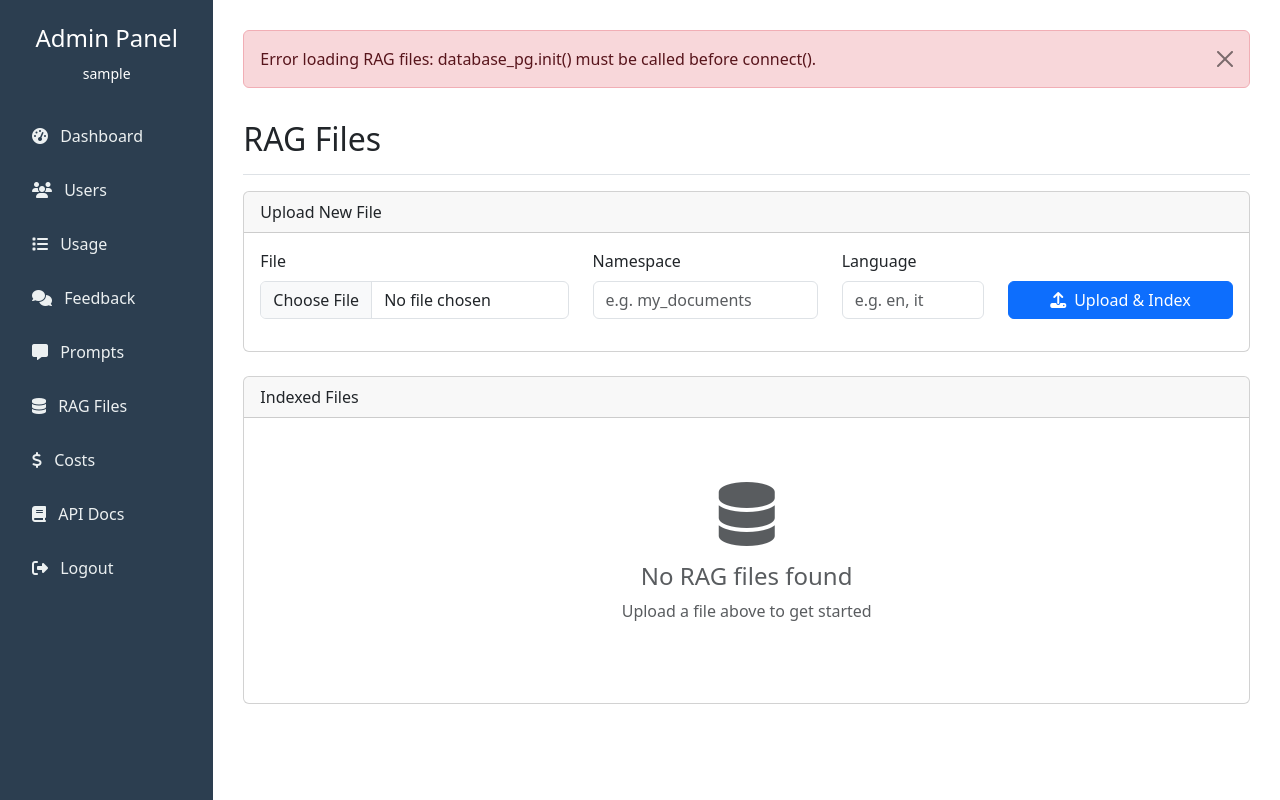
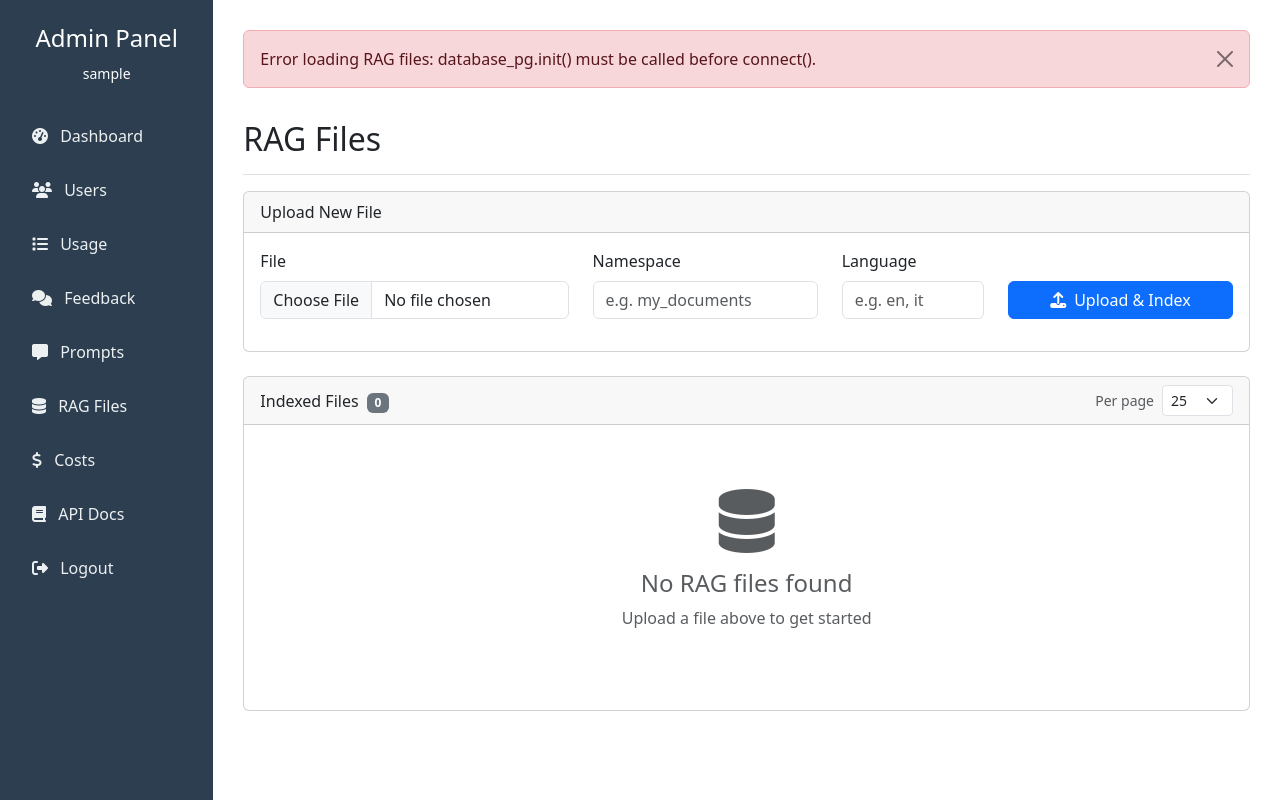
Before and after one commit to gnucoop/pandino, a Flask app: page /admin/rag-files in a window 1280 px wide. Run offline with Flask 3, Linux system fonts and the light colour scheme; the visitor is signed in with stand-in values (Sample User, id 1); parts of the project's set-up code (start-up, migrations or seed data) failed here and were passed over; some libraries are stand-ins or nearby versions.

Commit message:
feat(admin): paginate RAG indexed files server-side
The admin RAG Files page listed every indexed file at once. It now pages
through rag_files with LIMIT/OFFSET plus a COUNT, 25 per page by default
(10/25/50/100 selectable), with First/Previous/Next/Last controls, a page
indicator and the total count.

- page/per_page are validated: invalid or out-of-range values fall back to
  defaults, and a page past the end is clamped to the last page.
- Delete returns to the page it came from; upload returns to page 1 (the
  new file sorts first) and keeps the page size.
- The delete confirm dialog now passes the file name through tojson, so
  quotes or markup in a file name can no longer break the dialog or inject
  script.

Co-Authored-By: Claude Opus 5.5 <noreply@anthropic.com>

```diff
--- a/infrastructure/database_methods.py
+++ b/infrastructure/database_methods.py
@@ -275,17 +275,32 @@ def build_insert_rag_file_query(
     return query, params
 
 
-def build_get_all_rag_files_query() -> Tuple[sql.Composed, Tuple[()]]:
-    """
-    Builds a SQL query to retrieve all records from the rag_files table.
+def build_get_rag_files_page_query(
+    limit: int, offset: int
+) -> Tuple[sql.SQL, Tuple[int, int]]:
+    """
+    Builds a SQL query to retrieve one page of the rag_files table, newest
+    first. ``id`` breaks ties on ``created_at`` so pages are stable.
+
+    :param limit: Maximum number of rows to return.
+    :param offset: Number of rows to skip.
+    :return: Tuple with SQL query and parameters.
+    """
+    query = sql.SQL(
+        "SELECT id, file_name, namespace, chunk_count, language, created_at "
+        "FROM rag_files ORDER BY created_at DESC, id ASC "
+        "LIMIT %s OFFSET %s"
+    )
+    return query, (limit, offset)
+
+
+def build_count_rag_files_query() -> Tuple[sql.SQL, Tuple[()]]:
+    """
+    Builds a SQL query to count the records in the rag_files table.
 
     :return: Tuple with SQL query and empty parameter tuple.
     """
-    query = sql.SQL(
-        "SELECT id, file_name, namespace, chunk_count, language, created_at "
-        "FROM rag_files ORDER BY created_at DESC"
-    )
-    return query, ()
+    return sql.SQL("SELECT COUNT(*) FROM rag_files"), ()
 
 
 def build_get_rag_file_for_delete_query(
--- a/routes/admin.py
+++ b/routes/admin.py
@@ -28,7 +28,7 @@ from infrastructure.database_pg import (
     delete_rag_file,
     get_all_costs,
     get_all_prompts,
-    get_all_rag_files,
+    get_rag_files_page,
     get_cost_by_id,
     get_daily_stats,
     get_feedback_for_admin,
@@ -737,15 +737,69 @@ def admin_delete_prompt(prompt_id):
     return redirect(url_for("admin.admin_prompts"))
 
 
+RAG_FILES_DEFAULT_PER_PAGE = 25
+RAG_FILES_PER_PAGE_OPTIONS = (10, 25, 50, 100)
+
+
+def _parse_rag_files_paging(source) -> tuple[int, int]:
+    """
+    Read ``page`` / ``per_page`` from a request mapping (args or form).
+
+    Non-numeric or out-of-range values fall back to the defaults: page 1 and
+    RAG_FILES_DEFAULT_PER_PAGE. ``per_page`` must be one of
+    RAG_FILES_PER_PAGE_OPTIONS. A page past the end is clamped later, once the
+    total is known.
+    """
+    page = source.get("page", type=int)
+    if page is None or page < 1:
+        page = 1
+    per_page = source.get("per_page", type=int)
+    if per_page not in RAG_FILES_PER_PAGE_OPTIONS:
+        per_page = RAG_FILES_DEFAULT_PER_PAGE
+    return page, per_page
+
+
+def _rag_files_redirect(page: int = 1, per_page: int = RAG_FILES_DEFAULT_PER_PAGE):
+    params = {}
+    if page != 1:
+        params["page"] = page
+    if per_page != RAG_FILES_DEFAULT_PER_PAGE:
+        params["per_page"] = per_page
+    return redirect(url_for("admin.admin_rag_files", **params))
+
+
 @admin_bp.route("/admin/rag-files")
 @admin_required
 def admin_rag_files():
+    page, per_page = _parse_rag_files_paging(request.args)
     try:
-        rag_files = get_all_rag_files()
-        return render_template("admin/rag_files.html", rag_files=rag_files)
+        data = get_rag_files_page(page=page, per_page=per_page)
     except Exception as e:
         flash(f"Error loading RAG files: {str(e)}", "danger")
-        return render_template("admin/rag_files.html", rag_files=[])
+        data = {
+            "rag_files": [],
+            "page": 1,
+            "per_page": per_page,
+            "total_count": 0,
+            "total_pages": 1,
+        }
+
+    pagination = {
+        "page": data["page"],
+        "per_page": data["per_page"],
+        "total_count": data["total_count"],
+        "total_pages": data["total_pages"],
+        "first_index": (data["page"] - 1) * data["per_page"] + 1
+        if data["rag_files"]
+        else 0,
+        "last_index": (data["page"] - 1) * data["per_page"] + len(data["rag_files"]),
+    }
+    return render_template(
+        "admin/rag_files.html",
+        rag_files=data["rag_files"],
+        pagination=pagination,
+        per_page_options=RAG_FILES_PER_PAGE_OPTIONS,
+    )
 
 
 @admin_bp.route("/admin/rag-files/upload", methods=["POST"])
@@ -755,10 +809,12 @@ def admin_upload_rag_file():
     file = request.files.get("file")
     namespace = request.form.get("namespace", "").strip()
     language = request.form.get("language", "").strip() or None
+    # New files sort first, so land on page 1 with the viewer's page size.
+    _page, per_page = _parse_rag_files_paging(request.form)
 
     if not file or not namespace:
         flash("File and namespace are required", "danger")
-        return redirect(url_for("admin.admin_rag_files"))
+        return _rag_files_redirect(per_page=per_page)
 
     # Declared after validation - a request that cannot embed anything
     # resolves no identity - and before every line of the ingestion attempt,
@@ -812,7 +868,7 @@ def admin_upload_rag_file():
     except Exception as e:
         flash(f"Error processing file: {str(e)}", "danger")
 
-    return redirect(url_for("admin.admin_rag_files"))
+    return _rag_files_redirect(per_page=per_page)
 
 
 @admin_bp.route("/admin/rag-files/delete", methods=["POST"])
@@ -820,10 +876,13 @@ def admin_upload_rag_file():
 def admin_delete_rag_file():
     file_id = request.form.get("file_id")
     namespace = request.form.get("namespace")
+    # Return to the page the delete came from; the listing clamps it if that
+    # page no longer exists after the delete.
+    page, per_page = _parse_rag_files_paging(request.form)
 
     if not file_id or not namespace:
         flash("Missing file id or namespace", "danger")
-        return redirect(url_for("admin.admin_rag_files"))
+        return _rag_files_redirect(page, per_page)
 
     try:
         result = delete_rag_file(file_id, namespace)
@@ -837,4 +896,4 @@ def admin_delete_rag_file():
     except Exception as e:
         flash(f"Error deleting RAG file: {str(e)}", "danger")
 
-    return redirect(url_for("admin.admin_rag_files"))
+    return _rag_files_redirect(page, per_page)
--- a/templates/admin/rag_files.html
+++ b/templates/admin/rag_files.html
@@ -13,6 +13,7 @@
     </div>
     <div class="card-body">
         <form method="POST" action="{{ url_for('admin.admin_upload_rag_file') }}" enctype="multipart/form-data">
+            <input type="hidden" name="per_page" value="{{ pagination.per_page }}">
             <div class="row">
                 <div class="col-md-4 mb-3">
                     <label for="file" class="form-label">File</label>
@@ -39,8 +40,21 @@
 </div>
 
 <div class="card mt-4">
-    <div class="card-header">
-        Indexed Files
+    <div class="card-header d-flex justify-content-between align-items-center flex-wrap gap-2">
+        <span>
+            Indexed Files
+            <span class="badge bg-secondary ms-1" title="Total indexed files">{{ pagination.total_count }}</span>
+        </span>
+        <form method="GET" action="{{ url_for('admin.admin_rag_files') }}" class="d-flex align-items-center gap-2">
+            <label for="per_page" class="small text-muted mb-0 text-nowrap">Per page</label>
+            <select id="per_page" name="per_page" class="form-select form-select-sm" style="width:auto;"
+                onchange="this.form.submit()">
+                {% for option in per_page_options %}
+                <option value="{{ option }}" {{ 'selected' if option == pagination.per_page else '' }}>{{ option }}</option>
+                {% endfor %}
+            </select>
+            <noscript><button type="submit" class="btn btn-sm btn-outline-secondary">Apply</button></noscript>
+        </form>
     </div>
     <div class="card-body">
         {% if rag_files %}
@@ -67,9 +81,11 @@
                         <td class="text-end">
                             <form method="POST" action="{{ url_for('admin.admin_delete_rag_file') }}"
                                 style="display:inline;"
-                                onsubmit="return confirm('Delete {{ file.file_name }} and all its indexed chunks?');">
+                                onsubmit='return confirm({{ ("Delete " ~ file.file_name ~ " and all its indexed chunks?") | tojson }});'>
                                 <input type="hidden" name="file_id" value="{{ file.id }}">
                                 <input type="hidden" name="namespace" value="{{ file.namespace }}">
+                                <input type="hidden" name="page" value="{{ pagination.page }}">
+                                <input type="hidden" name="per_page" value="{{ pagination.per_page }}">
                                 <button type="submit" class="btn btn-sm btn-outline-danger">
                                     <i class="fas fa-trash me-1"></i>Delete
                                 </button>
@@ -80,6 +96,39 @@
                 </tbody>
             </table>
         </div>
+
+        <p class="small text-muted text-center mb-0">
+            Showing {{ pagination.first_index }}&ndash;{{ pagination.last_index }} of {{ pagination.total_count }} files
+        </p>
+
+        <!-- Pagination -->
+        {% if pagination.total_pages > 1 %}
+        <nav aria-label="Indexed files navigation" class="mt-3">
+            <ul class="pagination justify-content-center">
+                <li class="page-item {{ 'disabled' if pagination.page == 1 else '' }}">
+                    <a class="page-link"
+                        href="{{ url_for('admin.admin_rag_files', page=1, per_page=pagination.per_page) }}">&laquo; First</a>
+                </li>
+                <li class="page-item {{ 'disabled' if pagination.page == 1 else '' }}">
+                    <a class="page-link"
+                        href="{{ url_for('admin.admin_rag_files', page=pagination.page-1, per_page=pagination.per_page) }}">Previous</a>
+                </li>
+
+                <li class="page-item disabled">
+                    <span class="page-link">Page {{ pagination.page }} of {{ pagination.total_pages }}</span>
+                </li>
+
+                <li class="page-item {{ 'disabled' if pagination.page == pagination.total_pages else '' }}">
+                    <a class="page-link"
+                        href="{{ url_for('admin.admin_rag_files', page=pagination.page+1, per_page=pagination.per_page) }}">Next</a>
+                </li>
+                <li class="page-item {{ 'disabled' if pagination.page == pagination.total_pages else '' }}">
+                    <a class="page-link"
+                        href="{{ url_for('admin.admin_rag_files', page=pagination.total_pages, per_page=pagination.per_page) }}">Last &raquo;</a>
+                </li>
+            </ul>
+        </nav>
+        {% endif %}
         {% else %}
         <div class="text-center py-5">
             <i class="fas fa-database fa-4x text-muted mb-3"></i>
```
Also changed, not shown: infrastructure/database_pg.py (+39 -15 lines), tests/test_admin_rag_files_pagination.py (added, +362 -0 lines).
